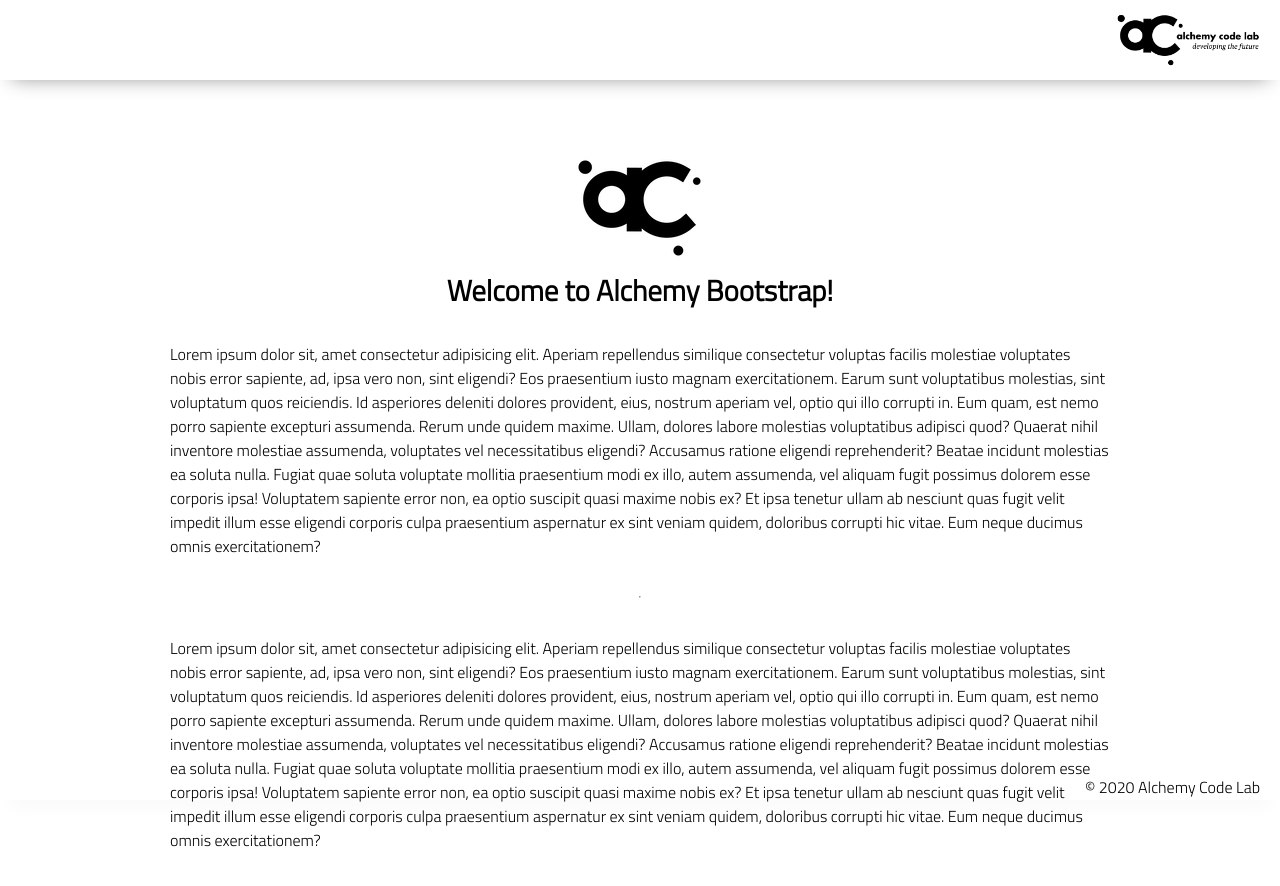
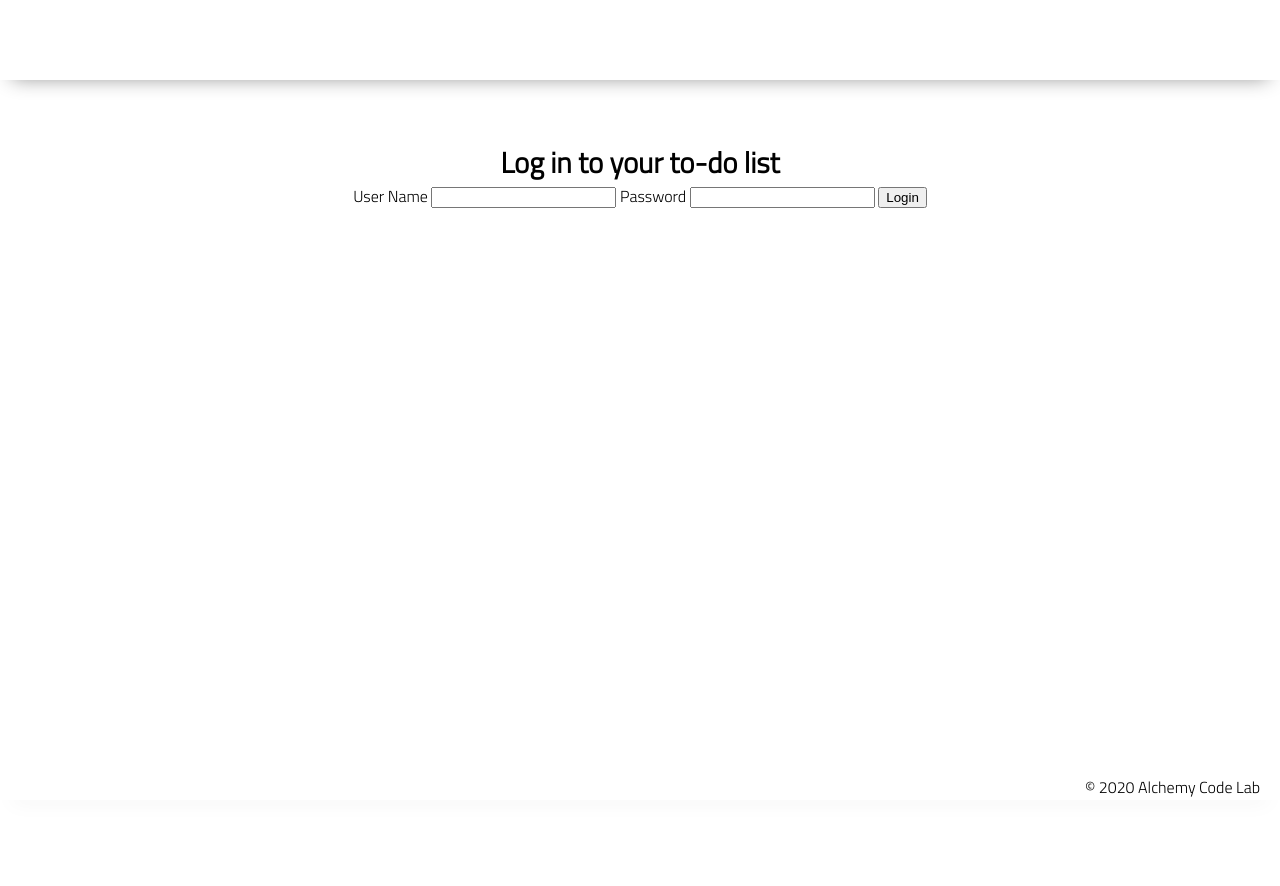
Before and after one commit to CaseyCameron/lab-16-todo-list, a plain HTML site: page index.html in a window 1280 px wide. After the commit the page ends 800 px from the top, so only its background shows below. Drawn offline with Linux system fonts and the light colour scheme.

Commit message:
html for login complete

```diff
--- a/index.html
+++ b/index.html
@@ -14,52 +14,27 @@
 
 <body>
     <header>
-        <div class="gutter-right logo">
-            <img src="assets/big-logo.png" />
-        </div>
+
     </header>
     <main>
         <section class="main-section">
-            <img class="main-logo" src="assets/alchemy-logo.png" />
             <h2>
-                Welcome to Alchemy Bootstrap!
+                Log in to your to-do list
             </h2>
 
-            <p>
-                Lorem ipsum dolor sit, amet consectetur adipisicing elit. Aperiam repellendus similique consectetur
-                voluptas facilis molestiae voluptates nobis error sapiente, ad, ipsa vero non, sint eligendi? Eos
-                praesentium iusto magnam exercitationem.
-                Earum sunt voluptatibus molestias, sint voluptatum quos reiciendis. Id asperiores deleniti dolores
-                provident, eius, nostrum aperiam vel, optio qui illo corrupti in. Eum quam, est nemo porro sapiente
-                excepturi assumenda.
-                Rerum unde quidem maxime. Ullam, dolores labore molestias voluptatibus adipisci quod? Quaerat nihil
-                inventore molestiae assumenda, voluptates vel necessitatibus eligendi? Accusamus ratione eligendi
-                reprehenderit? Beatae incidunt molestias ea soluta nulla.
-                Fugiat quae soluta voluptate mollitia praesentium modi ex illo, autem assumenda, vel aliquam fugit
-                possimus dolorem esse corporis ipsa! Voluptatem sapiente error non, ea optio suscipit quasi maxime nobis
-                ex?
-                Et ipsa tenetur ullam ab nesciunt quas fugit velit impedit illum esse eligendi corporis culpa
-                praesentium aspernatur ex sint veniam quidem, doloribus corrupti hic vitae. Eum neque ducimus omnis
-                exercitationem?
-            </p>
-            <hr />
-            <p>
-                Lorem ipsum dolor sit, amet consectetur adipisicing elit. Aperiam repellendus similique consectetur
-                voluptas facilis molestiae voluptates nobis error sapiente, ad, ipsa vero non, sint eligendi? Eos
-                praesentium iusto magnam exercitationem.
-                Earum sunt voluptatibus molestias, sint voluptatum quos reiciendis. Id asperiores deleniti dolores
-                provident, eius, nostrum aperiam vel, optio qui illo corrupti in. Eum quam, est nemo porro sapiente
-                excepturi assumenda.
-                Rerum unde quidem maxime. Ullam, dolores labore molestias voluptatibus adipisci quod? Quaerat nihil
-                inventore molestiae assumenda, voluptates vel necessitatibus eligendi? Accusamus ratione eligendi
-                reprehenderit? Beatae incidunt molestias ea soluta nulla.
-                Fugiat quae soluta voluptate mollitia praesentium modi ex illo, autem assumenda, vel aliquam fugit
-                possimus dolorem esse corporis ipsa! Voluptatem sapiente error non, ea optio suscipit quasi maxime nobis
-                ex?
-                Et ipsa tenetur ullam ab nesciunt quas fugit velit impedit illum esse eligendi corporis culpa
-                praesentium aspernatur ex sint veniam quidem, doloribus corrupti hic vitae. Eum neque ducimus omnis
-                exercitationem?
-            </p>
+            <form id="login">
+                <label> User Name
+                    <input name="username" required />
+                </label>
+
+                <label>Password
+                    <input name="password" required />
+                </label>
+
+                <button>Login</button>
+            </form>
+
+
 
         </section>
     </main>
```
